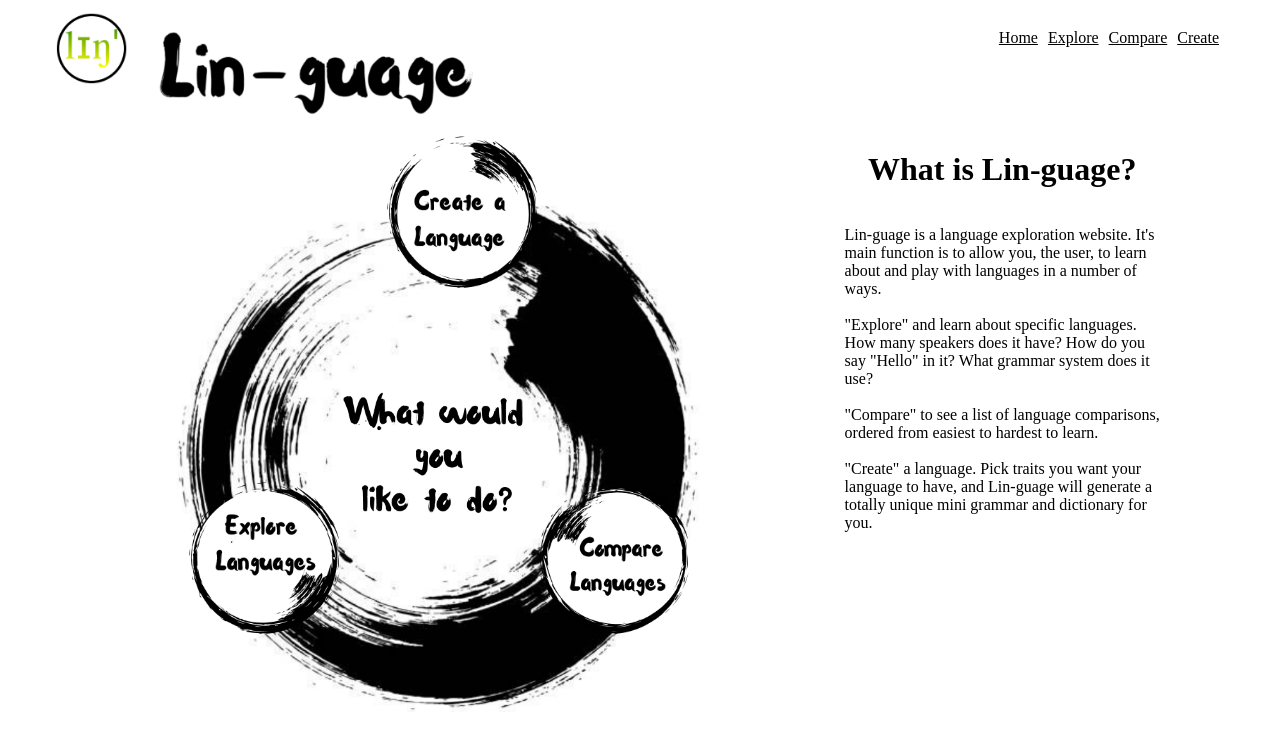
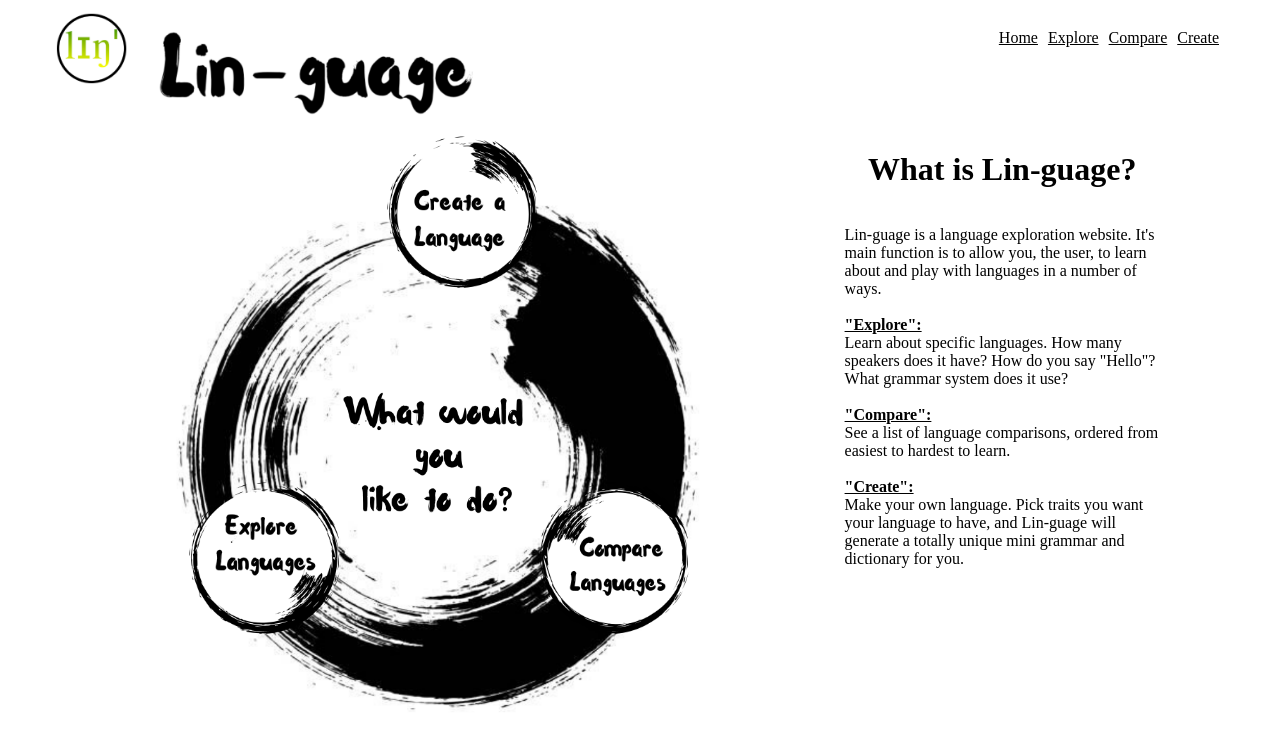
Before and after one commit to sydwer/linguage-svelte, a Svelte app: page / in a window 1280 px wide. Shown: the top 748 px of the page. Built offline with nearby package versions, Linux system fonts and the light colour scheme; a web font is replaced by a local one.

Commit message:
edited Homepage info-box to imporve layout in paragraphs/headers, and cut down redudant text. Reworled class and id names for yes and no buttons and their arrows on create page, adding in a spin affect to arrows when the button is hovered over for added interactivity

```diff
--- a/src/pages/Create.svelte
+++ b/src/pages/Create.svelte
@@ -45,7 +45,7 @@
         },
 	];
 
-   let languages = [];
+   let languages = undefined;
 
 
     onMount(async function() {
@@ -118,6 +118,7 @@
         margin: 0.5rem;
         border-radius: 15px;
         /* padding: 1rem; */
+        margin: 1rem;
         width: 33%;
         height: 2.5rem;
         font-size: 1rem;
@@ -136,19 +137,27 @@
         background-color: #86ba3247;
         /* transition: width 1s ease, color 0.4s ease 0.2s, background 0.4s ease 0.2s; */
     }
-    #yes-button:hover{
+    #yes-box:hover > #yes-button{
         background-color: #749e02;
+    }
+    #yes-box:hover > #yes-arrow{
+        transform: rotate(360deg);
     }
     #no-button{
         border: 1px solid #ca4646fc;
         background-color: #ca464638;
     }
-    #no-button:hover{
+    #no-box:hover > #no-button{
         background-color: #ca4646fc;
+    }
+
+    #no-box:hover > #no-arrow{
+        transform: rotate(360deg);
     }
 
     img{
         width: 6.5%;
+        transition: all 0.3s ease-in-out 0s;
     }
     #custom-language-box{
         width: 75%;
@@ -187,19 +196,18 @@
         <div>
         <h2> Your language will sound like {selectedSounds.value} with {selectedGrammar.value} grammar.</h2>
         <h4 id ="correct-message">Is This Correct?</h4>
-            <div>
-                <img src="./media/arrow.png" alt = "arrow">
+            <div id= "yes-box">
+                <img id= "yes-arrow" src="./media/arrow.png" alt = "arrow">
                 <button class = "yes-no-buttons" id="yes-button"  on:click={() =>{
                     console.log(selectedGrammar)}}
                 >Yes</button>
             </div>
-            <div>
-                <img src="./media/no-arrow.png" alt = "arrow">
+            <div id= "no-box">
+                <img id = "no-arrow" src="./media/no-arrow.png" alt = "arrow">
                 <button class = "yes-no-buttons" id="no-button"  on:click={() =>{
                     selectedValue = undefined
                     selectedSounds = undefined
                     selectedGrammar = undefined
-                    console.log(selectedSounds,selectedValue,selectedGrammar)
                     }}
                 >No</button>
             </div>
--- a/src/pages/Home.svelte
+++ b/src/pages/Home.svelte
@@ -57,6 +57,10 @@
        grid-column-end: 7;
        /* grid-row-end: 1 */
    }
+   span{
+       font-weight: bolder;
+       text-decoration: underline;
+   }
 </style>
 <!-- style="background-image: url('{bgImage}')" -->
 <div class = "main">
@@ -84,13 +88,16 @@
 to learn about and play with languages in a number of ways.
 <br>
 <br>
- "Explore" and learn about specific languages. How many speakers does it have? How do you say "Hello" in it? What grammar system does it use?
+<!-- You Can:
+<br>
+<br> -->
+ <span>"Explore":</span><br> Learn about specific languages. How many speakers does it have? How do you say "Hello"? What grammar system does it use?
 <br>
 <br>
-"Compare" to see a list of language comparisons, ordered from easiest to hardest to learn.
+<span>"Compare":</span><br> See a list of language comparisons, ordered from easiest to hardest to learn.
 <br>
 <br>
-"Create" a language. Pick traits you want your language to have, and Lin-guage will generate a totally unique mini grammar and dictionary for you.
+<span>"Create":</span><br> Make your own language. Pick traits you want your language to have, and Lin-guage will generate a totally unique mini grammar and dictionary for you.
 
 </p>
 </div>
```
